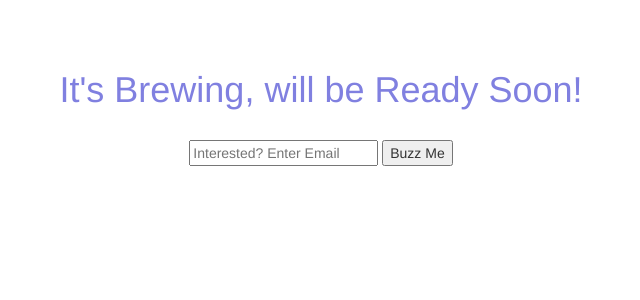
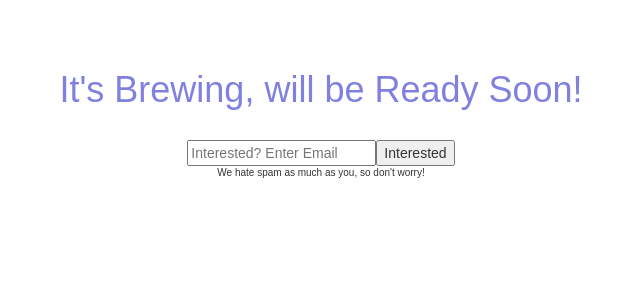
Before and after one commit to gabhijit/tickerplot-site, a Django app: template tickplot/templates/index_placeholder.html in a window 1280 px wide. Shown: the top 300 px of the page, without its empty margins (319-959 px from the left). Run offline with Django 3.2, Linux system fonts and the light colour scheme; the template is opened without the code that fills it, so the values that code supplies are empty; some libraries are stand-ins or nearby versions.

Commit message:
final deployment ready

```diff
--- a/tickplot/templates/index_placeholder.html
+++ b/tickplot/templates/index_placeholder.html
@@ -17,12 +17,14 @@ body {padding-top : 50px}
 </style>
 </head>
 
-<body>
+<body style="font-family:Arial, Helvetica, sans-serif">
 	<h1 style="text-align:center;color:#8080e0"> It's Brewing, will be Ready Soon!</h1>
-	<div style="display:flex; align-items:center">
-		<form action="/interest" method="post" style="margin:auto; padding-top:20px"> {% csrf_token %}
+	<div style="display:flex; align-items:center;">
+		<form action="/interest" method="post" style="display:flex; margin:auto; padding-top:20px"> {% csrf_token %}
 		<input type="text" placeholder="Interested? Enter Email" value="" name="email"></input>
-		<input type="submit" value="Buzz Me"/>
+		<input type="submit" value="Interested"/>
 	</form>
+	</div>
+	<p style="font-size:10px; text-align:center;">We hate spam as much as you, so don't worry!</p>
 </body>
 </html>
```
